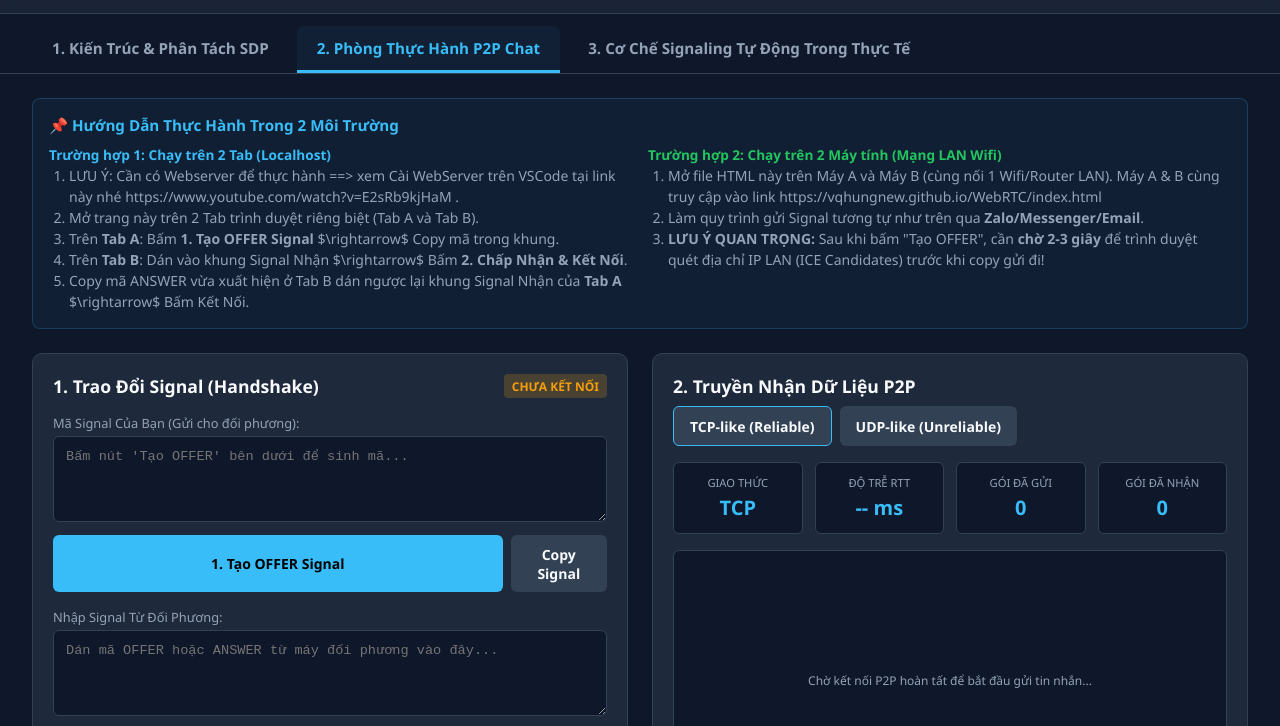
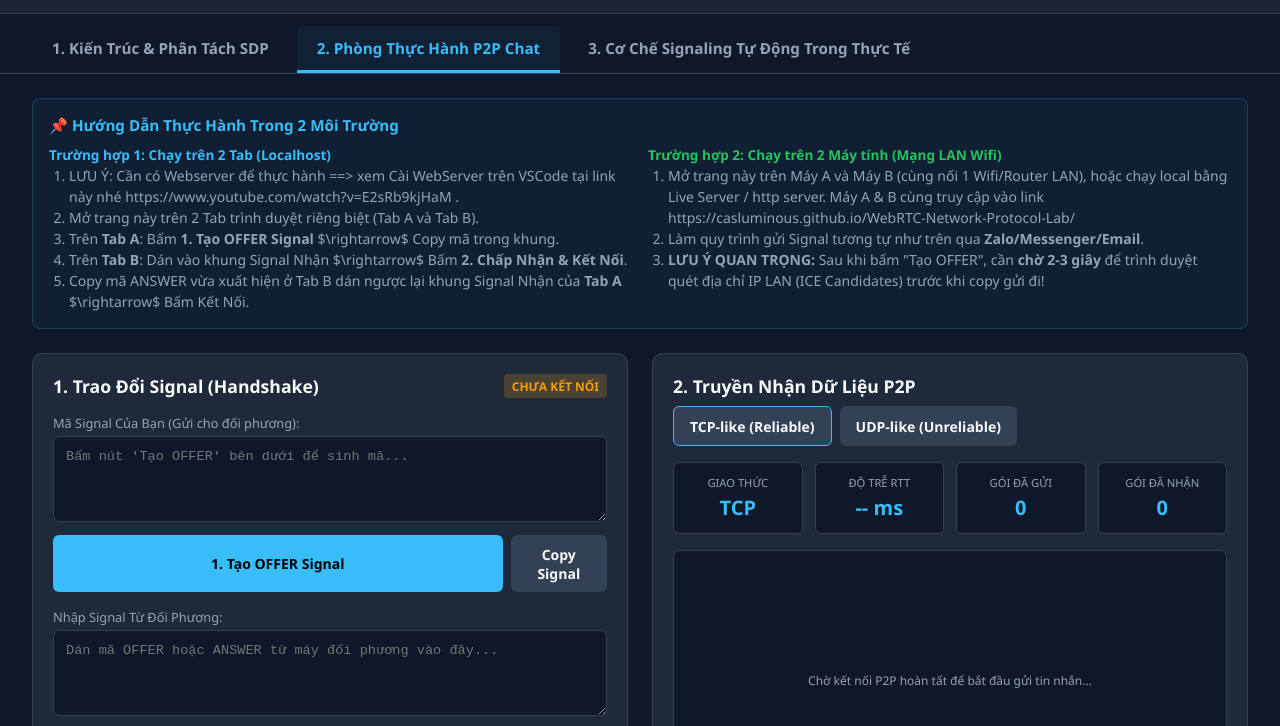
Before and after one commit to Casluminous/WebRTC-Network-Protocol-Lab, a plain HTML site: page index.html in a window 1280 px wide. Shown: the part 69-795 px from the top of the page. Drawn offline with Linux system fonts and the light colour scheme.

Commit message:
docs: replace legacy upstream URL with GitHub Pages link

```diff
--- a/index.html
+++ b/index.html
@@ -1,5 +1,5 @@
 <!DOCTYPE html>
-<!-- saved from url=(0045)https://vqhungnew.github.io/WebRTC/index.html -->
+<!-- hosted at https://casluminous.github.io/WebRTC-Network-Protocol-Lab/ -->
 <html lang="vi"><head><meta http-equiv="Content-Type" content="text/html; charset=UTF-8">
 
   <meta name="viewport" content="width=device-width, initial-scale=1.0">
@@ -200,7 +200,7 @@
           <div>
             <strong style="color: var(--accent-green); font-size: 0.85rem;">Trường hợp 2: Chạy trên 2 Máy tính (Mạng LAN Wifi)</strong>
             <ol>
-              <li>Mở file HTML này trên Máy A và Máy B (cùng nối 1 Wifi/Router LAN). Máy A &amp; B cùng truy cập vào link https://vqhungnew.github.io/WebRTC/index.html </li>
+              <li>Mở trang này trên Máy A và Máy B (cùng nối 1 Wifi/Router LAN), hoặc chạy local bằng Live Server / http server. Máy A &amp; B cùng truy cập vào link https://casluminous.github.io/WebRTC-Network-Protocol-Lab/ </li>
               <li>Làm quy trình gửi Signal tương tự như trên qua <b>Zalo/Messenger/Email</b>.</li>
               <li><b>LƯU Ý QUAN TRỌNG:</b> Sau khi bấm "Tạo OFFER", cần <b>chờ 2-3 giây</b> để trình duyệt quét địa chỉ IP LAN (ICE Candidates) trước khi copy gửi đi!</li>
             </ol>
```
